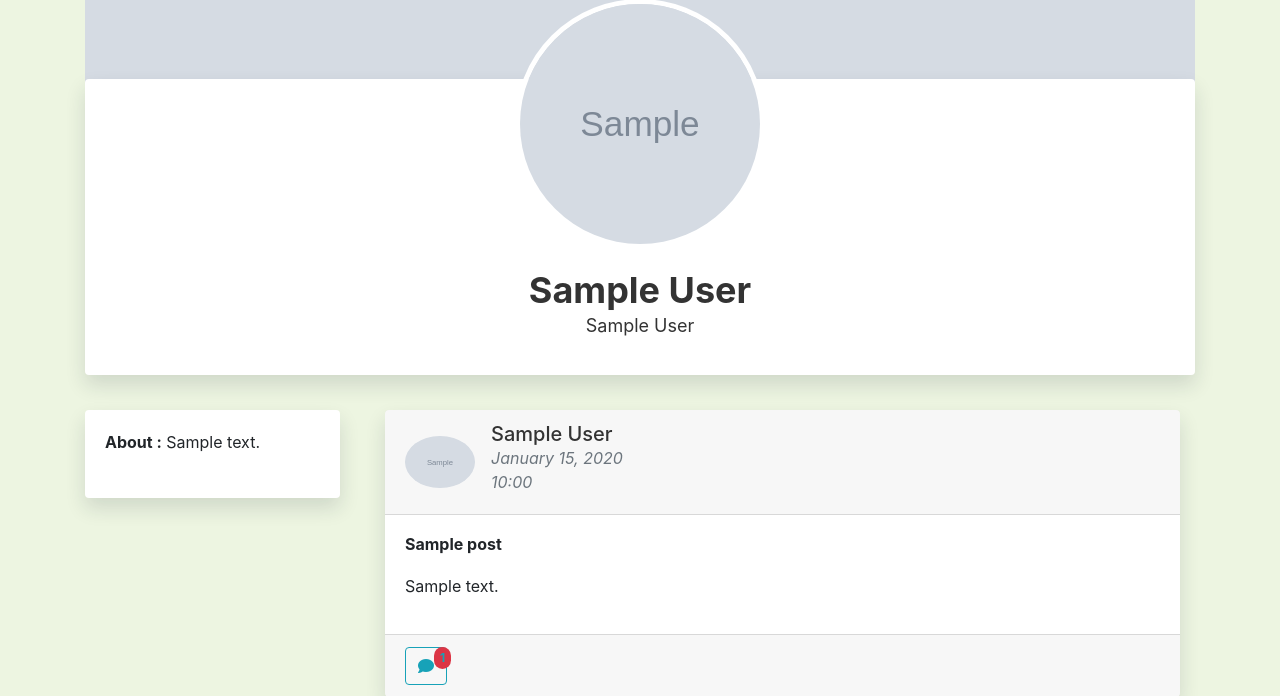
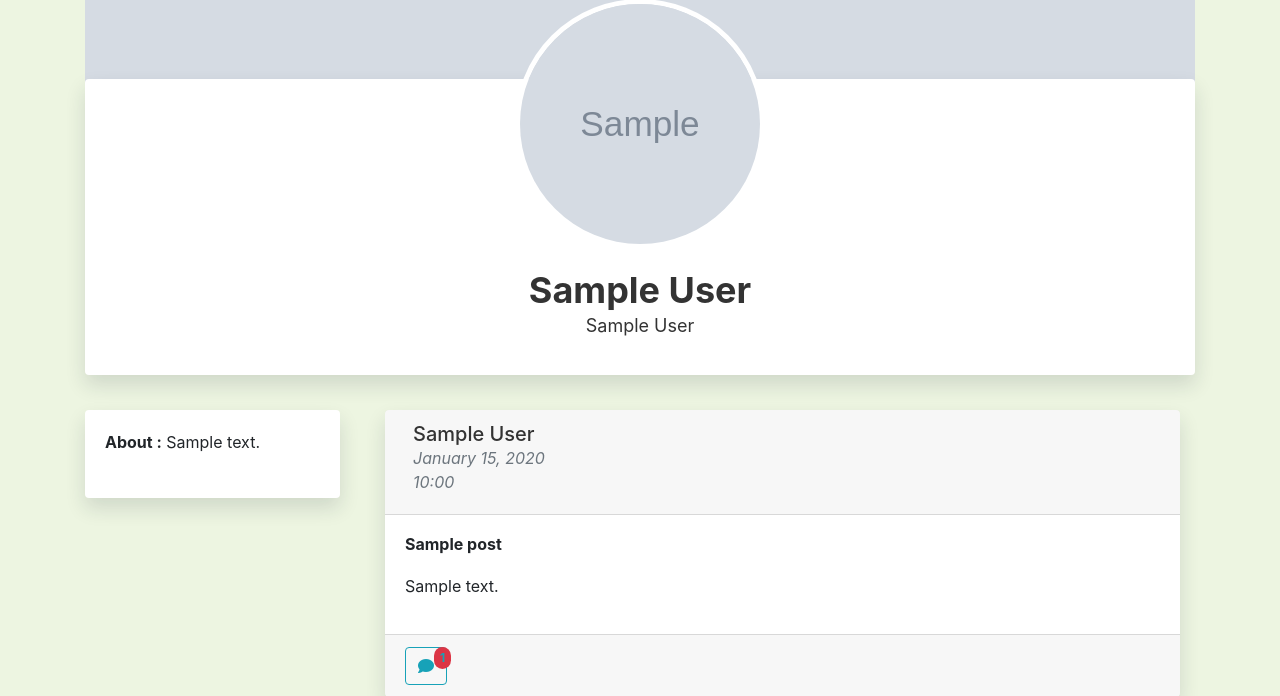
Before and after one commit to MerisCulic/MemoryLane, a Flask app: page /profile/1 in a window 1280 px wide. Shown: the part 511-1207 px from the top of the page. Run offline with Flask 2, Linux system fonts and the light colour scheme; tables that the repository leaves empty hold one stand-in row (values such as "Sample post"); grey boxes marked "Sample" are stand-in pictures; data that the repository does not hold is empty; some libraries are stand-ins or nearby versions.

```diff
--- a/bookbits/templates/profile.html
+++ b/bookbits/templates/profile.html
@@ -54,11 +54,7 @@
                             <div class="card-header">
                                 <div class="d-flex justify-content-between align-items-center">
                                     <div class="d-flex justify-content-between align-items-center">
-                                        <div class="mr-2">
-                                            <a href="{{ url_for('users.user_profile', user_id=post.author.id) }}">
-                                                <img class="rounded-circle" width="70" src="static/img/profile_pics/{{ post.author.image_file }}" alt="">
-                                            </a>
-                                        </div>
+
                                         <div class="ml-2">
                                             <div class="h5 m-0"><a href="{{ url_for('users.user_profile', user_id=post.author.id) }}"> {{ post.author.name }}</a></div>
                                             <div class="text-muted h7 mb-0"><i>{{ post.date_posted.strftime('%B %d, %Y') }}</i></div>
@@ -108,7 +104,7 @@
                                     {% if comment.com_post_id == post.id %}
                                         <div class="card flex-row flex-wrap">
                                             <div class="card-header border-0">
-                                                <img class="img-fluid rounded-circle" width="60" src="{{ url_for('static', filename ='img/profile_pics/' + comment.com_author.image_file) }}">
+                                                <img class="user-profile-comments" width="60" src="{{ url_for('static', filename ='img/profile_pics/' + comment.com_author.image_file) }}">
                                             </div>
                                             <div class="card-block p-2 px-3">
                                                 <h6><a href="{{ url_for('users.user_profile', user_id=comment.com_author.id) }}">{{ comment.com_author.name }}</a></h6>
```
